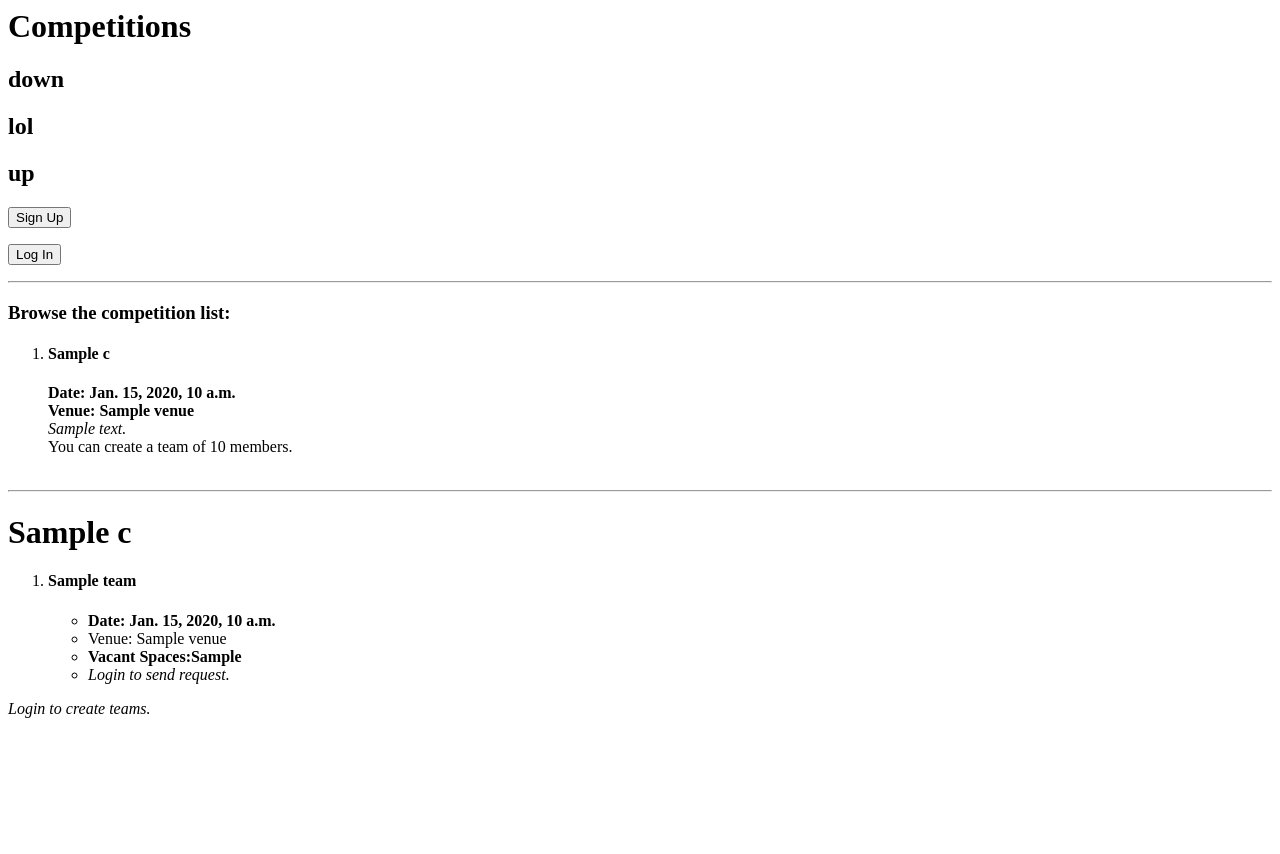
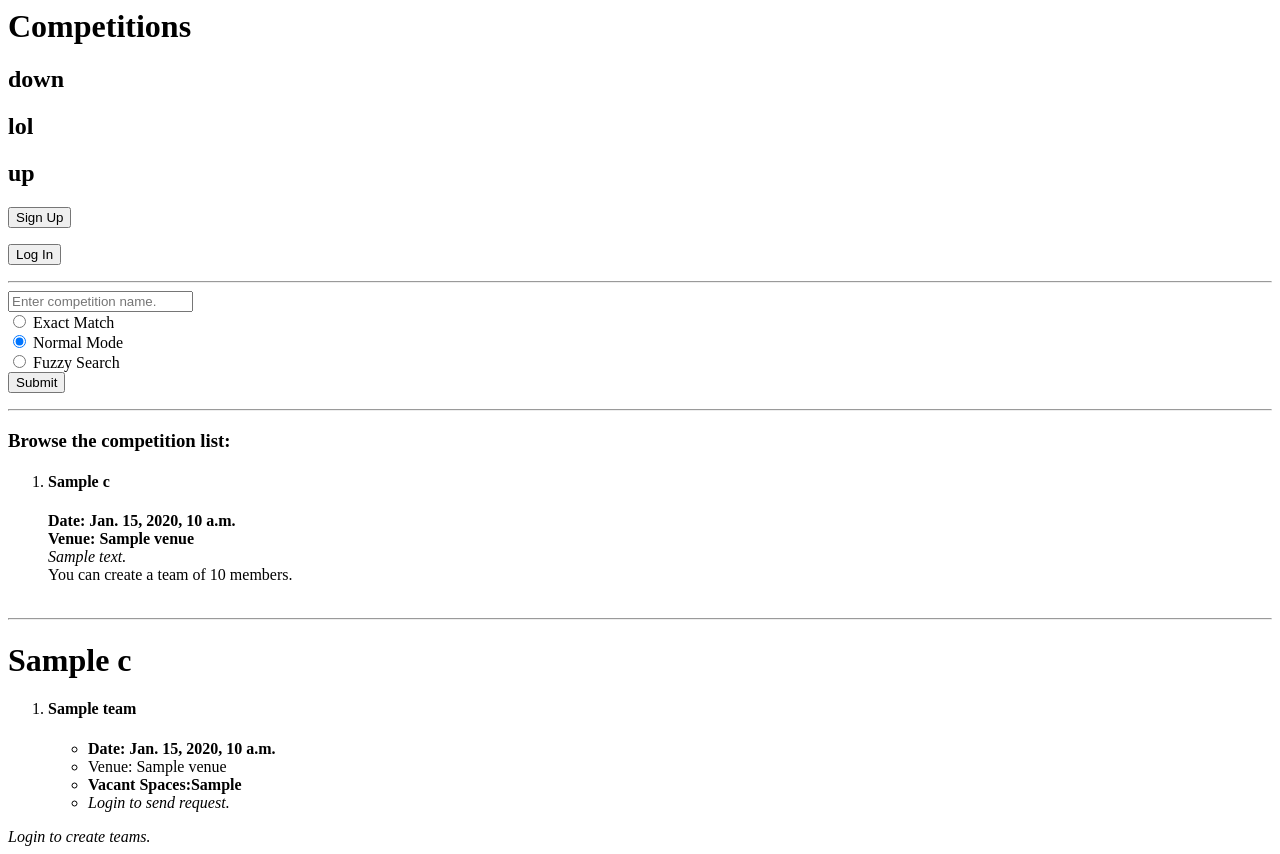
Before and after one commit to Minecraftian14/KshitijWebathon, a Django app: template smartathon/templates/devui/competition_list.html in a window 1280 px wide. Before the commit the page ends 718 px from the top, so only its background shows below. Run offline with Django 4.2, Linux system fonts and the light colour scheme; the template is opened without the code that fills it: most values are stand-ins (such as "Sample title", 1, 10 or a date in 2020); some libraries are stand-ins or nearby versions.

Commit message:
Feature: Query Teams against Competition

```diff
--- a/smartathon/templates/devui/competition_list.html
+++ b/smartathon/templates/devui/competition_list.html
@@ -60,6 +60,19 @@
         <button type="submit">Log In</button>
     </form>
 {% endif %}
+
+<hr>
+
+<form action="{% url 'smartathon:list competitions dev ui' %}" method="post">
+    <input type="text" name="cname" placeholder="Enter competition name."><br/>
+    <input type="radio" name="search_mode" value="Exact" id="sm1">
+    <label for="sm1">Exact Match</label><br/>
+    <input type="radio" name="search_mode" value="Normal" id="sm2" checked>
+    <label for="sm2">Normal Mode</label><br/>
+    <input type="radio" name="search_mode" value="Fuzzy" id="sm3">
+    <label for="sm3">Fuzzy Search</label><br/>
+    <input type="submit">
+</form>
 
 <hr>
 
--- a/smartathon/view_utils.py
+++ b/smartathon/view_utils.py
@@ -10,7 +10,7 @@ from smartathon.models import User
 
 
 def fail(reason, data='null'):
-    return {'status': 'fail', 'reason': reason, 'data': 'null'}
+    return {'status': 'fail', 'reason': reason, 'data': data}
 
 
 def success(reason, data='null'):
```
Also changed, not shown: smartathon/views.py (+7 -2 lines).
